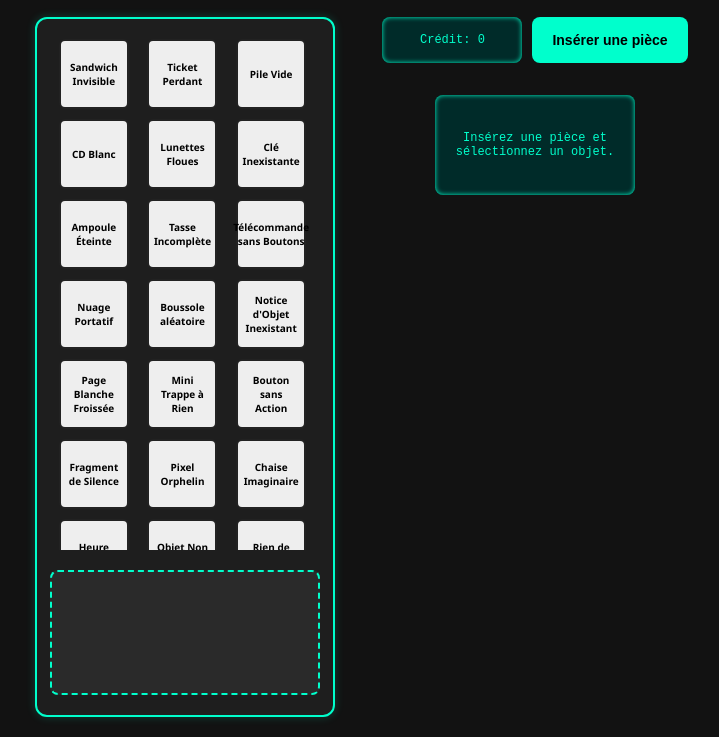
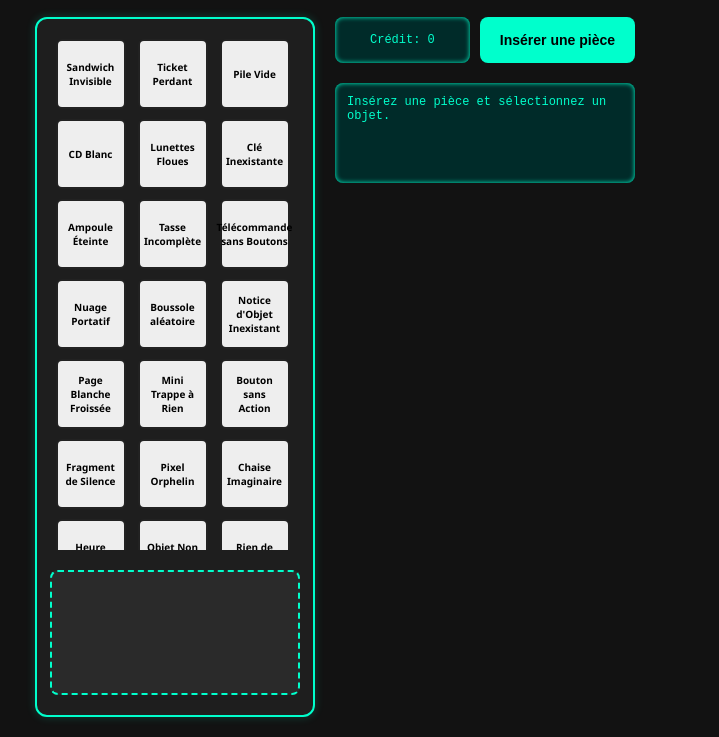
Before and after one commit to benbucher/voidMachine3000, a website: page index.html in a window 1280 px wide. Shown: the part 67-804 px from the top of the page, without its empty margins (305-1024 px from the left). Drawn offline with Linux system fonts and the light colour scheme.

Commit message:
MOD to fix message width and credit display width

```diff
--- a/index.html
+++ b/index.html
@@ -1,5 +1,6 @@
 <!DOCTYPE html>
 <html lang="fr">
+
 <head>
     <meta charset="UTF-8" />
     <meta name="viewport" content="width=device-width, initial-scale=1.0" />
@@ -7,6 +8,7 @@
     <link href="https://fonts.googleapis.com/css2?family=Press+Start+2P&display=swap" rel="stylesheet">
     <link rel="stylesheet" href="styles.css">
 </head>
+
 <body>
     <h1>Void Machine 3000</h1>
     <audio id="coinSound" src="coin-insert.mp3"></audio>
@@ -43,7 +45,7 @@
             </div>
         </div>
         <div class="interface-droite">
-            <div style="display: flex; flex-direction: row; gap: 10px; align-items: center;">
+            <div class="controls-container">
                 <div id="credit-display">Crédit: 0</div>
                 <button class="bouton" onclick="insererPiece()">Insérer une pièce</button>
             </div>
@@ -52,4 +54,5 @@
     </div>
     <script src="script.js"></script>
 </body>
+
 </html>
--- a/styles.css
+++ b/styles.css
@@ -1,4 +1,5 @@
 @keyframes shake {
+
     0%,
     100% {
         transform: translateX(0);
@@ -60,12 +61,12 @@ h1 {
 .whole-hardware {
     display: flex;
     flex-direction: row;
-    gap: 40px;
+    gap: 20px;
     flex: 1;
     width: 100%;
     box-sizing: border-box;
     max-width: 600px;
-    justify-content: space-between;
+    justify-content: center;
 }
 
 .container {
@@ -146,10 +147,30 @@ h1 {
     display: flex;
     flex-direction: column;
     justify-content: flex-start;
+    gap: 20px;
+    width: 300px;
+    flex-shrink: 0;
+}
+
+.controls-container {
+    display: flex;
+    flex-direction: row;
+    gap: 10px;
+}
+
+#credit-display {
+    display: flex;
+    min-width: 100px;
+    height: 46px;
+    background: #002b29;
+    color: #00ffcc;
+    font-family: 'Courier New', Courier, monospace;
+    font-size: 12px;
     align-items: center;
-    gap: 20px;
-    width: 200px;
-    flex-shrink: 0;
+    justify-content: center;
+    border-radius: 8px;
+    box-shadow: inset 0 0 5px #00ffcc;
+    flex-grow: 1;
 }
 
 .bouton {
@@ -171,20 +192,20 @@ h1 {
 }
 
 #message {
-    width: 100%;
     height: 100px;
     padding: 12px;
     background: #002b29;
     border-radius: 8px;
     font-size: 12px;
     display: flex;
-    align-items: center;
-    justify-content: center;
-    text-align: center;
+    align-items: start;
+    text-align: left;
     color: #00ffcc;
     font-family: 'Courier New', Courier, monospace;
     box-shadow: inset 0 0 5px #00ffcc;
     box-sizing: border-box;
+    margin: 0;
+    width: 100%;
 }
 
 #delivery {
@@ -223,20 +244,6 @@ h1 {
     box-sizing: border-box;
 }
 
-#credit-display {
-    min-width: 140px;
-    height: 46px;
-    background: #002b29;
-    color: #00ffcc;
-    font-family: 'Courier New', Courier, monospace;
-    font-size: 12px;
-    display: flex;
-    align-items: center;
-    justify-content: center;
-    border-radius: 8px;
-    box-shadow: inset 0 0 5px #00ffcc;
-}
-
 @media screen and (max-width: 768px) {
     body {
         height: auto;
@@ -254,6 +261,7 @@ h1 {
         flex-direction: column-reverse;
         align-items: center;
         gap: 20px;
+        max-width: 300px;
     }
 
     .interface-droite {
@@ -276,4 +284,8 @@ h1 {
         gap: 10px;
         width: 100%;
     }
+
+    #message {
+        width: 100%;
+    }
 }
```
